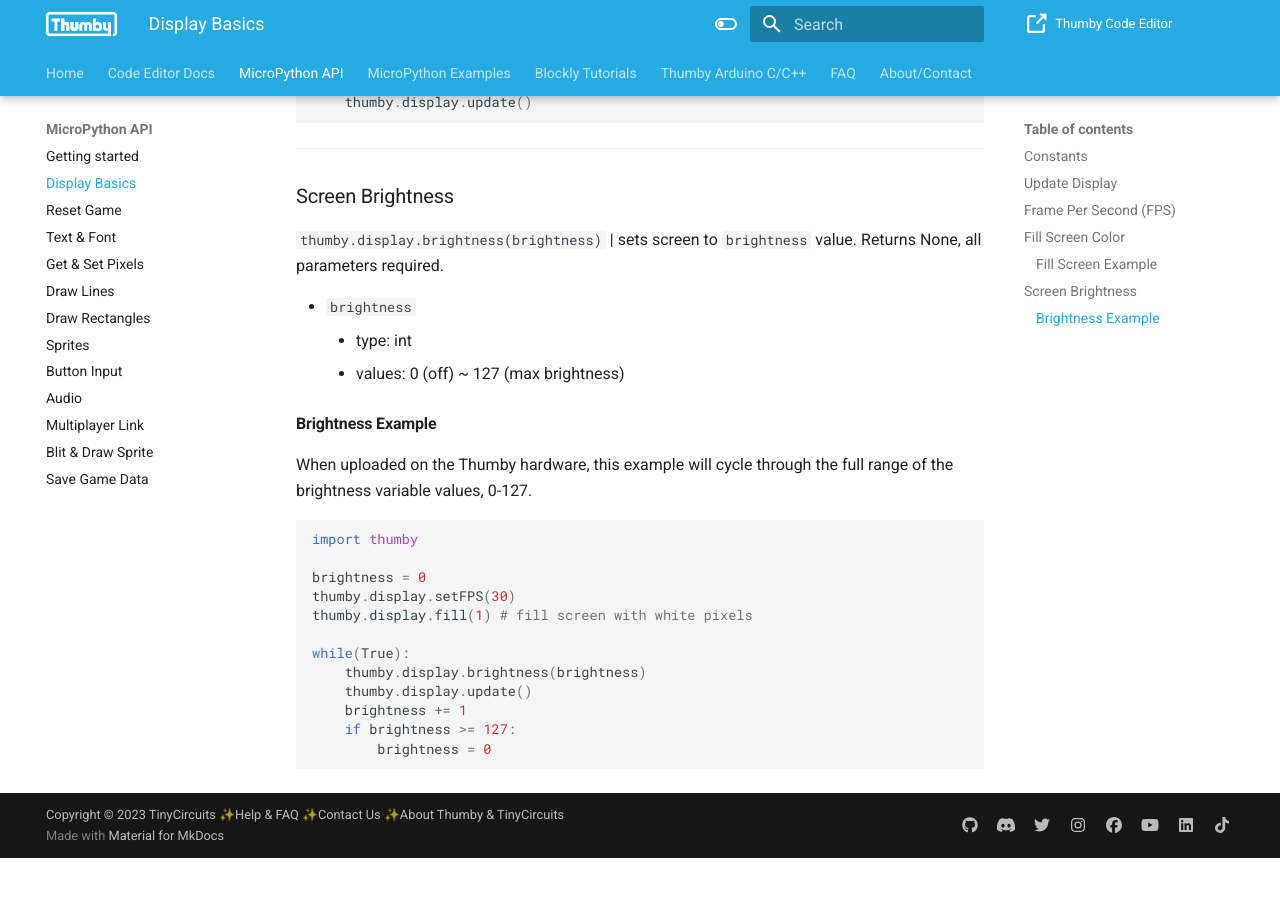
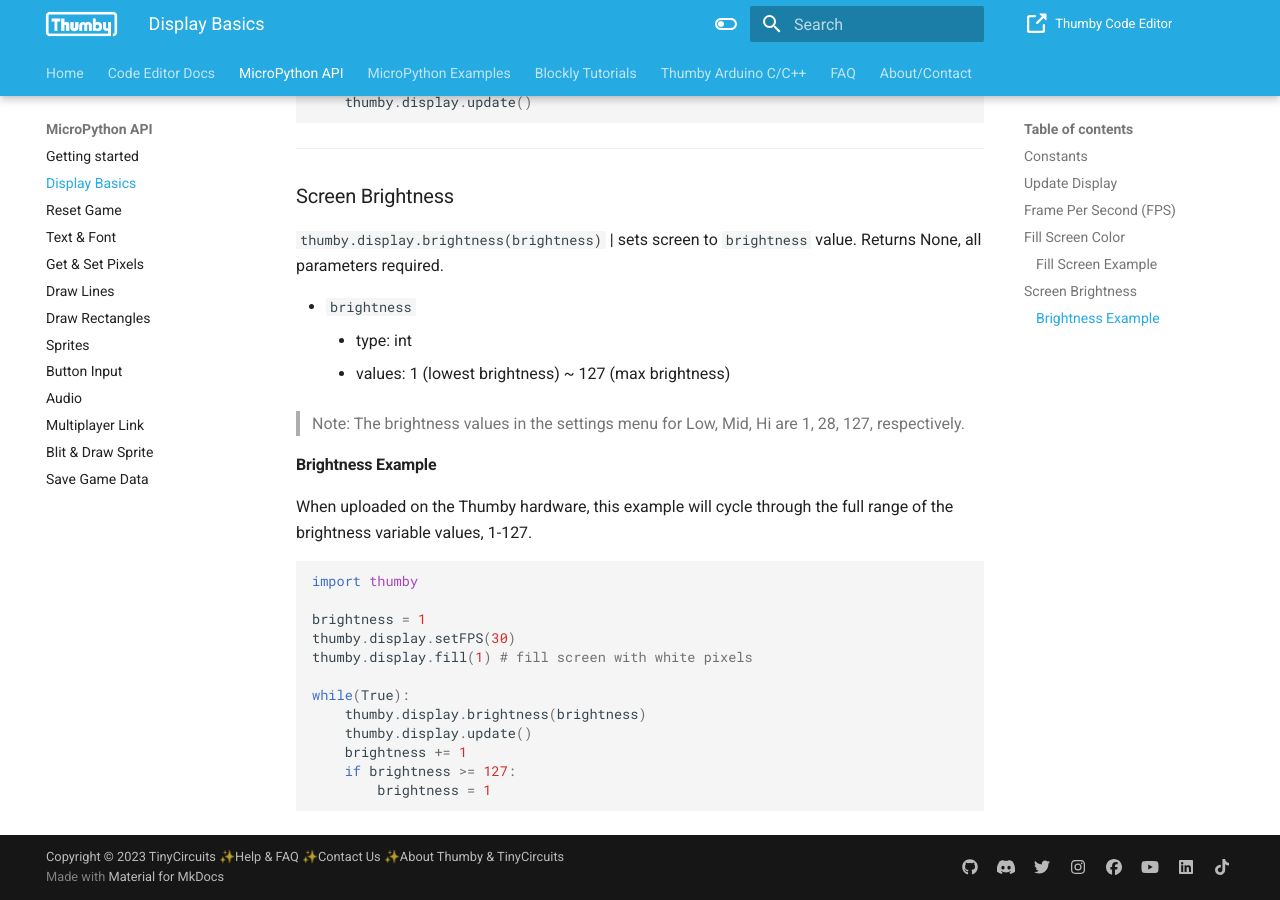
Before and after one commit to TinyCircuits/Thumby-Website, an MkDocs documentation site: the page built from docs/API/Graphics.md, in a window 1280 px wide and 900 px high, scrolled down 1865 px. Built offline with MkDocs 1.6.1 and Material for MkDocs 9.7.7, drawn with Linux system fonts in a browser that asks for light colours; before the commit the page ends 2723 px from its top, so only the background shows below that.

Commit message:
update brightness for variable oleds

````diff
--- a/docs/API/Graphics.md
+++ b/docs/API/Graphics.md
@@ -83,16 +83,18 @@
 
 * `brightness`
     * type: int
-    * values: 0 (off) ~ 127 (max brightness)
+    * values: 1 (lowest brightness) ~ 127 (max brightness)
+
+> Note: The brightness values in the settings menu for Low, Mid, Hi are 1, 28, 127, respectively.
 
 #### Brightness Example
 
-When uploaded on the Thumby hardware, this example will cycle through the full range of the brightness variable values, 0-127.
+When uploaded on the Thumby hardware, this example will cycle through the full range of the brightness variable values, 1-127.
 
 ```py
 import thumby
 
-brightness = 0
+brightness = 1
 thumby.display.setFPS(30)
 thumby.display.fill(1) # fill screen with white pixels
 
@@ -101,5 +103,5 @@
     thumby.display.update()
     brightness += 1
     if brightness >= 127:
-        brightness = 0
+        brightness = 1
 ```
````
